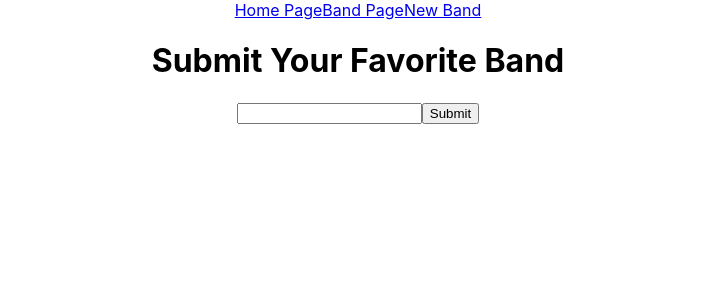
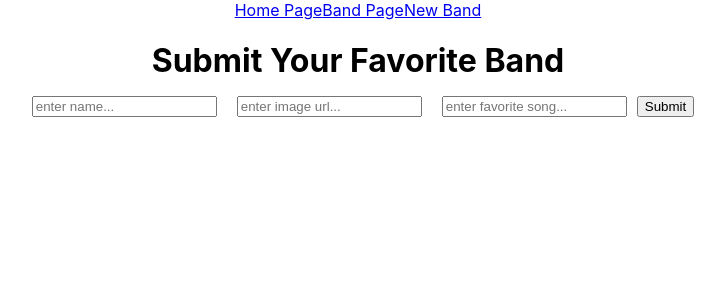
Before and after one commit to thakaj/favorite-bands, a React (Create React App) app: page /newbandpage in a window 1280 px wide. Shown: the top 300 px of the page, without its empty margins (282-1007 px from the left). Built offline with nearby package versions, Linux system fonts and the light colour scheme; data requests are answered from the project's data file.

Commit message:
a lot of changes. a lot of work. Still not done, but atleast now i think i meet the requirements

```diff
--- a/db.json
+++ b/db.json
@@ -1,54 +1,118 @@
 {
   "bands": [
-        {"id": 1,
+    {
+      "id": 1,
       "name": "Jerry Garcia",
       "image": "http://www.covermesongs.com/wp-content/uploads/2020/08/jerry.jpg",
       "bio": "character bio"
     },
-        {"id": 2,
+    {
+      "id": 2,
       "name": "Bob Weir",
       "image": "https://townsquare.media/site/295/files/2015/05/Young-Bob-Weir.png?w=980&q=75",
       "bio": "character bio"
     },
-            {"id": 3,
+    {
+      "id": 3,
       "name": "Phil Lesh",
       "image": "https://i.pinimg.com/originals/50/a5/11/50a5113f907456b7396951d7b6825ce7.jpg",
       "bio": "character bio"
     },
-                {"id": 4,
+    {
+      "id": 4,
       "name": "Mickey Hart",
       "image": "https://www.dead.net/sites/g/files/g2000007851/files/2018-10/mickey.jpg",
       "bio": "character bio"
     },
-                    {"id": 5,
+    {
+      "id": 5,
       "name": "Bill Kreutzmann",
       "image": "https://www.rhino.com/sites/rhino.com/files/styles/article_image/public/2018-05/Bill_Kreutzmann-GettyImages-882240544.jpg?itok=LJ1-AryV",
       "bio": "character bio"
     },
-                        {"id": 6,
+    {
+      "id": 6,
       "name": "Ron 'Pigpen' McKernan",
       "image": "https://images.findagrave.com/photos250/photos/2002/171/1724_1024716628.jpg",
       "bio": "character bio"
     },
-                            {"id": 7,
+    {
+      "id": 7,
       "name": "Robert Hunter",
       "image": "https://static01.nyt.com/images/2019/10/16/opinion/16Boylan/16Boylan-articleLarge.jpg?quality=75&auto=webp&disable=upscale",
       "bio": "character bio"
     },
-                                {"id": 8,
+    {
+      "id": 8,
       "name": "Keith Godchaux",
       "image": "https://www.dead.net/sites/g/files/g2000007851/files/2018-10/keith.jpg",
       "bio": "character bio"
     },
-                                    {"id": 9,
+    {
+      "id": 9,
       "name": "Donna Jean Godchaux",
       "image": "https://pbs.twimg.com/media/En2TqeKUwAAas3H.jpg",
       "bio": "character bio"
     },
-                                        {"id": 10,
+    {
+      "id": 10,
       "name": "Brent Mydland",
       "image": "https://www.dead.net/sites/g/files/g2000007851/files/2018-10/brent.jpg",
       "bio": "character bio"
+    },
+    {
+      "name": "g",
+      "image": "f",
+      "bio": "f",
+      "id": 11
+    },
+    {
+      "name": "g",
+      "image": "f",
+      "bio": "ffdsaf",
+      "id": 12
+    },
+    {
+      "name": "g",
+      "image": "f",
+      "bio": "ffdsafasfdasdfd",
+      "id": 13
+    },
+    {
+      "name": "f",
+      "image": "f",
+      "bio": "f",
+      "id": 14
+    },
+    {
+      "name": "f",
+      "image": "f",
+      "bio": "f",
+      "id": 15
+    },
+    {
+      "name": "f",
+      "image": "f",
+      "bio": "f",
+      "id": 16
+    },
+    {
+      "name": "f",
+      "image": "f",
+      "bio": "f",
+      "id": 17
+    },
+    {
+      "name": "hello",
+      "image": "hey",
+      "bio": "hi",
+      "id": 18
+    },
+    {
+      "name": "hello",
+      "image": " ge",
+      "bio": "ge",
+      "id": 19
     }
   ]
 }
--- a/package.json
+++ b/package.json
@@ -14,6 +14,7 @@
   },
   "scripts": {
     "start": "react-scripts start",
+    "server": "json-server --watch db.json --port 8000",
     "build": "react-scripts build",
     "test": "react-scripts test",
     "eject": "react-scripts eject"
--- a/src/App.js
+++ b/src/App.js
@@ -1,21 +1,35 @@
-import React from 'react';
+import React, {useState, useEffect} from 'react';
 import './App.css';
 import { Route, Switch } from "react-router-dom";
 import NavBar from './components/NavBar';
 import HomePage from './components/HomePage';
-import NewBandPage from './components/NewBandPage';
+import Form from "./components/Form"
 import BandPage from './components/BandPage';
 
 function App() {
+  const [bands, setBands] = useState([])
+
+
+useEffect(()=> {
+    fetch('http://localhost:8000/bands')
+    .then(r=> r.json())
+    .then(data => setBands(data))
+}, [])
+
+function addNewBand(newBand){
+  const updatedBands= [ ...bands, newBand]
+  setBands(updatedBands)
+}
+
   return (
     <div className="App">
       <NavBar />
         <Switch>
           <Route path="/bandpage">
-              <BandPage/>
+              <BandPage bands={bands}/>
           </Route>
           <Route path="/newbandpage">
-            <NewBandPage/>
+            <Form addNewBand={addNewBand}/>
           </Route>
           <Route exact path="/homepage">
               <HomePage/>
--- a/src/components/BandCard.js
+++ b/src/components/BandCard.js
@@ -7,7 +7,7 @@ function BandCard ({id, name, image, bio }){
 
             <article key={id}>
                 <h2>{name}</h2>
-                <img src={image}/>
+                <img src={image} alt={name}/>
                 <article>{bio}</article>
             </article>
         </div>
--- a/src/components/BandPage.js
+++ b/src/components/BandPage.js
@@ -1,19 +1,9 @@
-import React, {useEffect, useState} from "react"
+import React from "react"
 import BandCard from "./BandCard"
 
 
 
-function BandPage(){
-const [bands, setBands] = useState([])
-
-
-useEffect(()=> {
-    fetch('http://localhost:8000/bands')
-    .then(r=> r.json())
-    .then(data => setBands(data))
-}, [])
-
-
+function BandPage({bands}){
 return (
     <div>
             <h1>Playing In The Band</h1>
--- a/src/components/Form.js
+++ b/src/components/Form.js
@@ -1,37 +1,63 @@
 import React, {useState} from "react"
+import {useHistory} from "react-router-dom"
 
-function Form(){
-    const [newBand, setNewBand] =useState("")
-//const [newBandImage, setNewBandImage] =useState("") => more functionality for later
-const [submittedData, setSubmittedData]= useState([])
-    function handleNewBandChange(event){
-        return (
-            setNewBand(event.target.value)
-        )
+function Form({addNewBand}){
+    const [newBand, setNewBand] = useState({name: "", image: "", bio: ""})
+    const history = useHistory()
+    function handleChangeName(event){
+        setNewBand({...newBand, name: event.target.value })
     }
+    function handleChangeImage(event){
+        setNewBand({...newBand, image: event.target.value })
+    }
+    function handleChangeBio(event){
+        setNewBand({...newBand, bio: event.target.value })
+    }
+    console.log(newBand)
     function handleSubmit(event){
         event.preventDefault()
-        const formInfo = {newBand: newBand}
-        const storedData = [...submittedData, formInfo]
-        setSubmittedData(storedData)
-        setNewBand("")
+
+        const configureObject = {
+            method: "POST",
+            headers: {
+                "Content-Type": "application/json",
+                "Accept": "application/json"
+            },
+            body: JSON.stringify({
+                name: newBand.name, image: newBand.image, bio: newBand.bio
+            })
+
+        }
+        fetch("http://localhost:8000/bands", configureObject)
+        .then(r => r.json())
+        .then(data => {
+            addNewBand(data)
+            history.push("/bandpage")
+        })
     }
-    const bandSubmissions = submittedData.map((data, index)=> {
-        return (
-            <article key={index}>
-                {data.newBand}
-            </article>
-        )
-    })
 
     return (
+        <h1> Submit Your Favorite Band
+
         <form onSubmit={handleSubmit}>
-            <input type="text"
-            onChange={handleNewBandChange}
-            value={newBand}/>
+                <input type="text" name="name"
+                onChange={handleChangeName}
+                value={newBand.name}
+                placeholder="enter name..."
+                style={{margin: "10px"}}/>
+                <input type="text" name="image"
+                onChange={handleChangeImage}
+                value={newBand.image}
+                placeholder="enter image url..."
+                style={{margin: "10px"}}/>
+                <input type="text" name="bio"
+                onChange={handleChangeBio}
+                value={newBand.bio}
+                style={{margin: "10px"}}
+                placeholder="enter favorite song..."/>
             <button type= "submit">Submit</button>
-            {bandSubmissions}
-        </form>
+         </form>
+            </h1>
     )
 }
 
--- a/src/components/NewBandPage.js
+++ /dev/null
@@ -1,14 +0,0 @@
-import React from "react"
-import Form from "./Form"
-
-function NewBandPage(){
-
-    return (
-      <div>
-          <h1>Submit Your Favorite Band</h1>
-          <Form />
-      </div>
-    )
-}
-
-export default NewBandPage
```
Also changed, not shown: 1 other file (tests, documents, lock files or other folders). Lines whose indentation alone changed are shown as unchanged.
